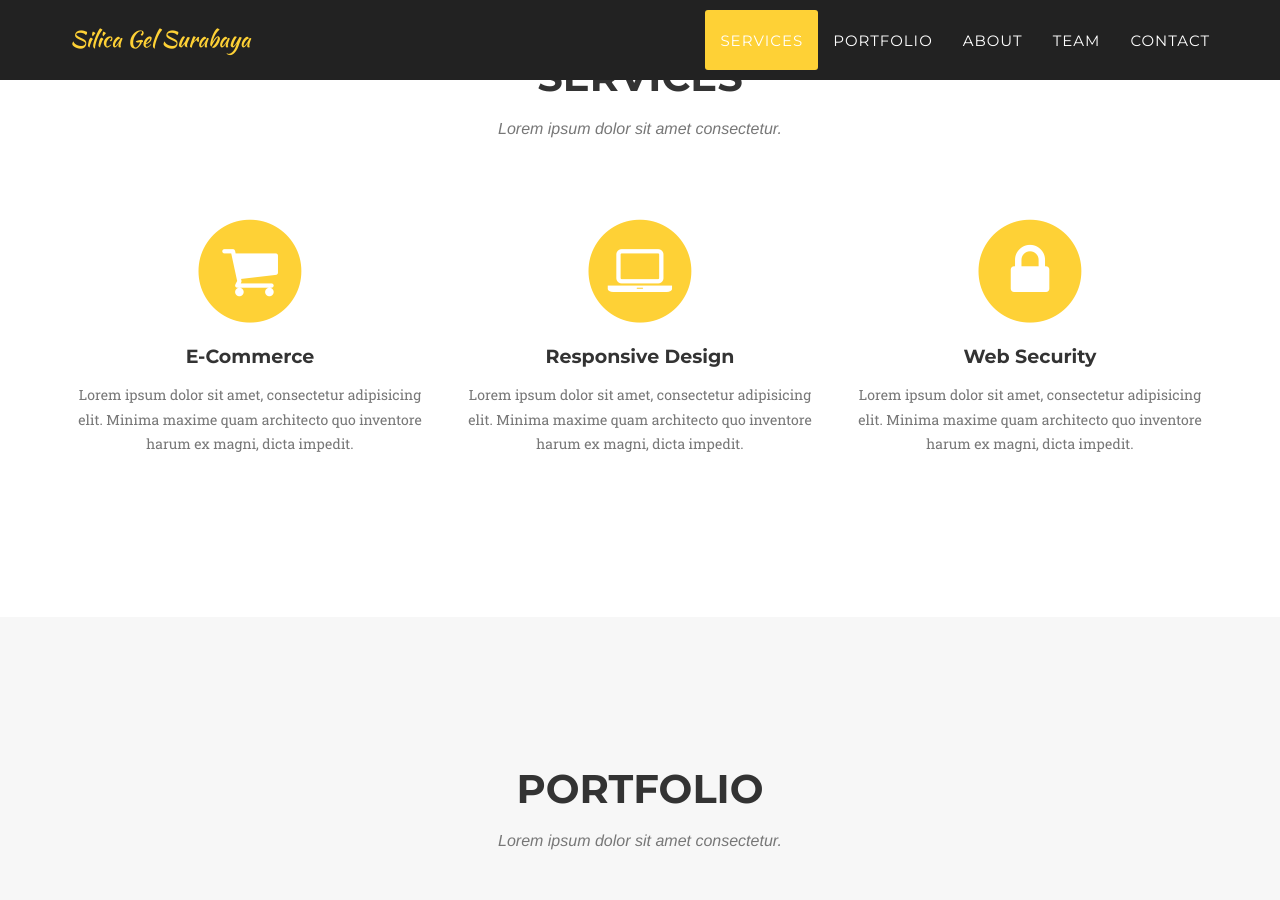
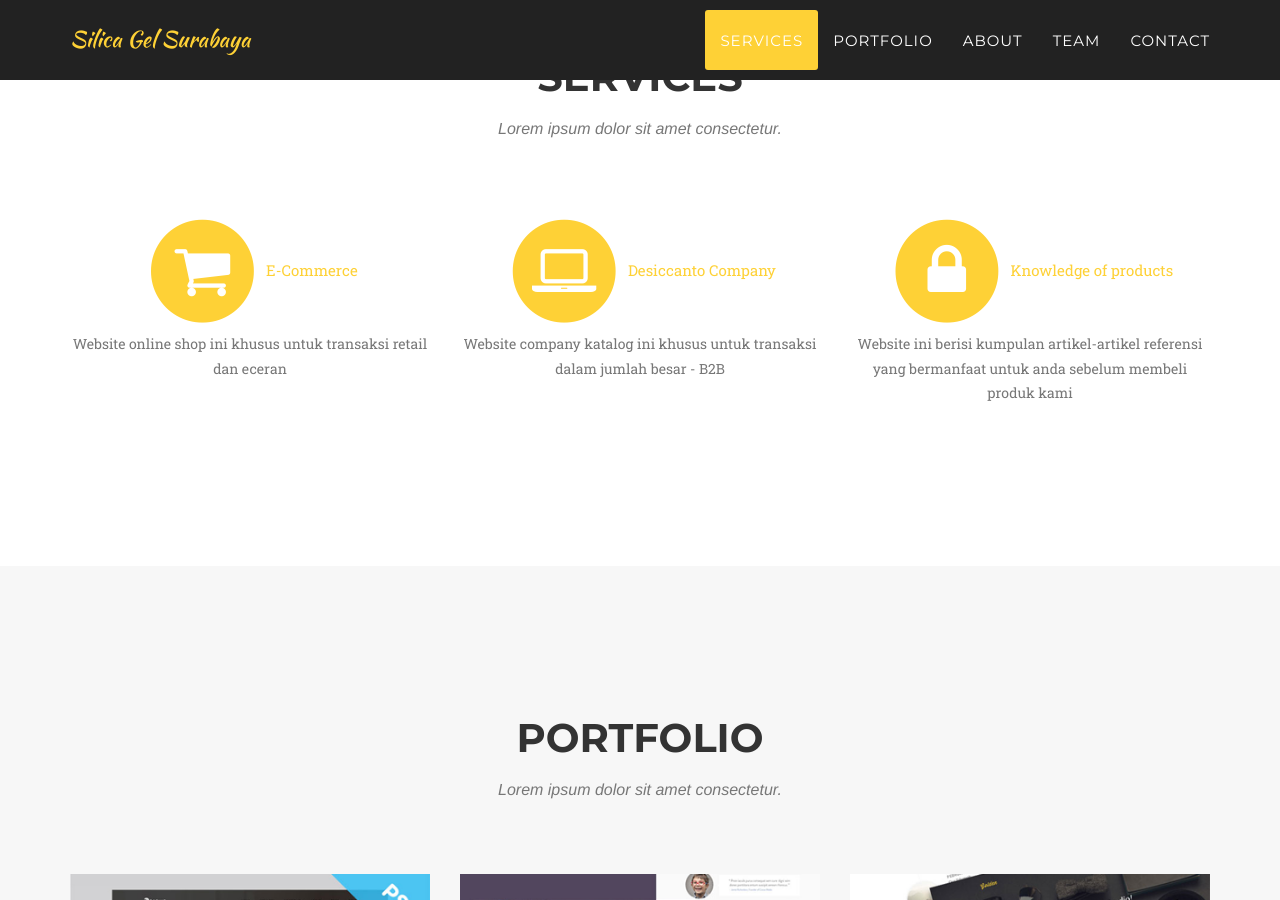
Before and after one commit to cahyohard9-maker/bigThinker, a Jekyll site: the page built from index.html, in a window 1280 px wide and 900 px high, scrolled down 853 px. Built offline with Jekyll 4.4.1, drawn with Linux system fonts in a browser that asks for light colours; some web fonts are replaced.

Commit message:
Update services.html

```diff
--- a/_includes/services.html
+++ b/_includes/services.html
@@ -13,24 +13,24 @@
                         <i class="fa fa-circle fa-stack-2x text-primary"></i>
                         <i class="fa fa-shopping-cart fa-stack-1x fa-inverse"></i>
                     </span>
-                    <h4 class="service-heading">E-Commerce</h4>
-                    <p class="text-muted">Lorem ipsum dolor sit amet, consectetur adipisicing elit. Minima maxime quam architecto quo inventore harum ex magni, dicta impedit.</p>
+                    <a href="https://www.desiccanto.shop" target="_blank">E-Commerce</a>
+                    <p class="text-muted">Website online shop ini khusus untuk transaksi retail dan eceran</p>
                 </div>
                 <div class="col-md-4">
                     <span class="fa-stack fa-4x">
                         <i class="fa fa-circle fa-stack-2x text-primary"></i>
                         <i class="fa fa-laptop fa-stack-1x fa-inverse"></i>
                     </span>
-                    <h4 class="service-heading">Responsive Design</h4>
-                    <p class="text-muted">Lorem ipsum dolor sit amet, consectetur adipisicing elit. Minima maxime quam architecto quo inventore harum ex magni, dicta impedit.</p>
+                    <a href="https://www.desiccanto.com" target="_blank">Desiccanto Company</a>
+                    <p class="text-muted">Website company katalog ini khusus untuk transaksi dalam jumlah besar - B2B</p>
                 </div>
                 <div class="col-md-4">
                     <span class="fa-stack fa-4x">
                         <i class="fa fa-circle fa-stack-2x text-primary"></i>
                         <i class="fa fa-lock fa-stack-1x fa-inverse"></i>
                     </span>
-                    <h4 class="service-heading">Web Security</h4>
-                    <p class="text-muted">Lorem ipsum dolor sit amet, consectetur adipisicing elit. Minima maxime quam architecto quo inventore harum ex magni, dicta impedit.</p>
+                    <a href="https://www.silicagel.id" target="_blank">Knowledge of products</a>
+                    <p class="text-muted">Website ini berisi kumpulan artikel-artikel referensi yang bermanfaat untuk anda sebelum membeli produk kami</p>
                 </div>
             </div>
         </div>
```
